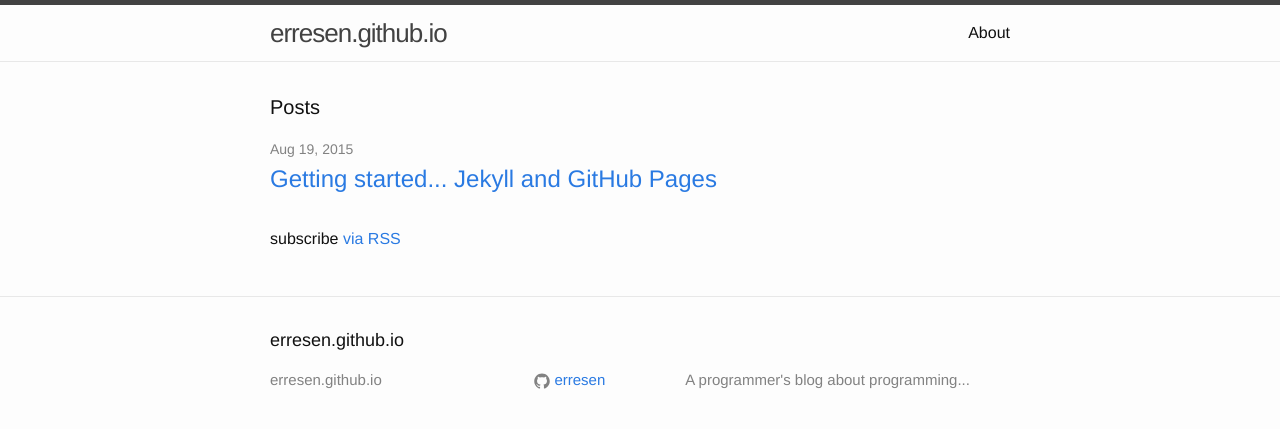
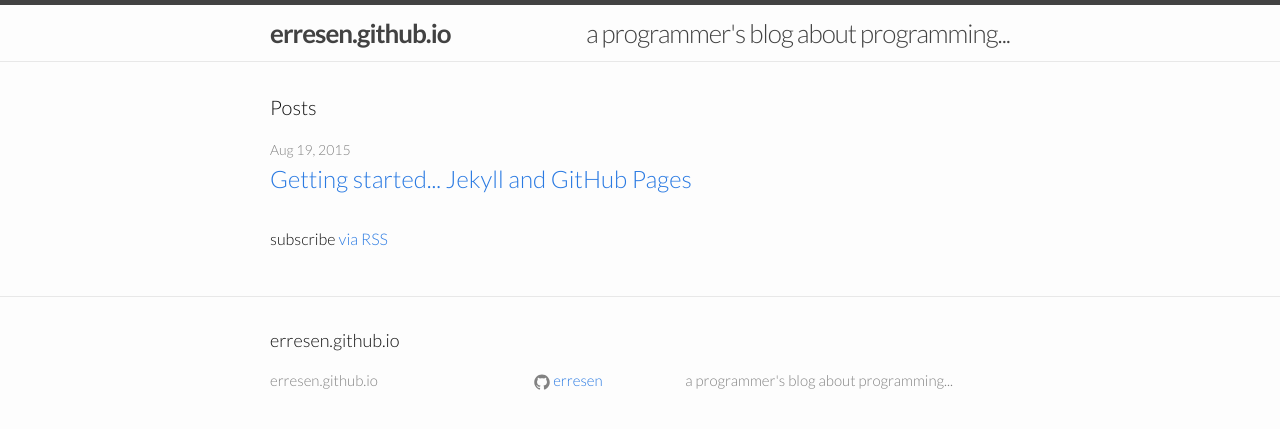
Before and after one commit to erresen/erresen.github.io, a Jekyll site: the page built from index.html, in a window 1280 px wide. Shown: the top 429 px of the page. Built offline with Jekyll 4.4.1, drawn with Linux system fonts in a browser that asks for light colours; some web fonts are replaced.

Commit message:
updated styling

```diff
--- a/_config.yml
+++ b/_config.yml
@@ -2,7 +2,7 @@
 title: erresen.github.io
 #email: your-email@domain.com
 description: > # this means to ignore newlines until "baseurl:"
-  A programmer's blog about programming...
+  a programmer's blog about programming...
 baseurl: "" # the subpath of your site, e.g. /blog/
 url: "http://erresen.github.io" # the base hostname & protocol for your site
 #twitter_username: erresen
--- a/_includes/head.html
+++ b/_includes/head.html
@@ -9,4 +9,5 @@
   <link rel="stylesheet" href="{{ "/css/main.css" | prepend: site.baseurl }}">
   <link rel="canonical" href="{{ page.url | replace:'index.html','' | prepend: site.baseurl | prepend: site.url }}">
   <link rel="alternate" type="application/rss+xml" title="{{ site.title }}" href="{{ "/feed.xml" | prepend: site.baseurl | prepend: site.url }}" />
+  <link href='http://fonts.googleapis.com/css?family=Droid+Sans+Mono|Lato:400,700,300' rel='stylesheet' type='text/css'>
 </head>
--- a/_includes/header.html
+++ b/_includes/header.html
@@ -2,7 +2,12 @@
 
   <div class="wrapper">
 
-    <a class="site-title" href="{{ site.baseurl }}/">{{ site.title }}</a>
+    <a class="site-title" href="{{ site.baseurl }}/">
+      {{ site.title }}
+    </a>
+    <div class="site-title-description">
+      {{ site.description }}
+    </div>
 
     <nav class="site-nav">
       <a href="#" class="menu-icon">
--- a/_sass/_layout.scss
+++ b/_sass/_layout.scss
@@ -12,6 +12,7 @@
 
 .site-title {
     font-size: 26px;
+    font-weight: 700;
     line-height: 56px;
     letter-spacing: -1px;
     margin-bottom: 0;
@@ -23,7 +24,18 @@
     }
 }
 
+.site-title-description {
+    @extend .site-title;
+    font-weight: 300;
+    float: right;
+
+    @media(max-width: 650px) {
+        display: none;
+    }
+}
+
 .site-nav {
+    display: none;
     float: right;
     line-height: 56px;
 
--- a/_sass/_syntax-highlighting.scss
+++ b/_sass/_syntax-highlighting.scss
@@ -65,3 +65,7 @@
     .vi    { color: #008080 } // Name.Variable.Instance
     .il    { color: #099 } // Literal.Number.Integer.Long
 }
+
+.highlight code {
+    font-family: 'Droid Sans Mono', monospace;
+}
--- a/css/main.scss
+++ b/css/main.scss
@@ -6,7 +6,7 @@
 
 
 // Our variables
-$base-font-family: Helvetica, Arial, sans-serif;
+$base-font-family: Lato, Helvetica, Arial, sans-serif;
 $base-font-size:   16px;
 $small-font-size:  $base-font-size * 0.875;
 $base-line-height: 1.5;
```
